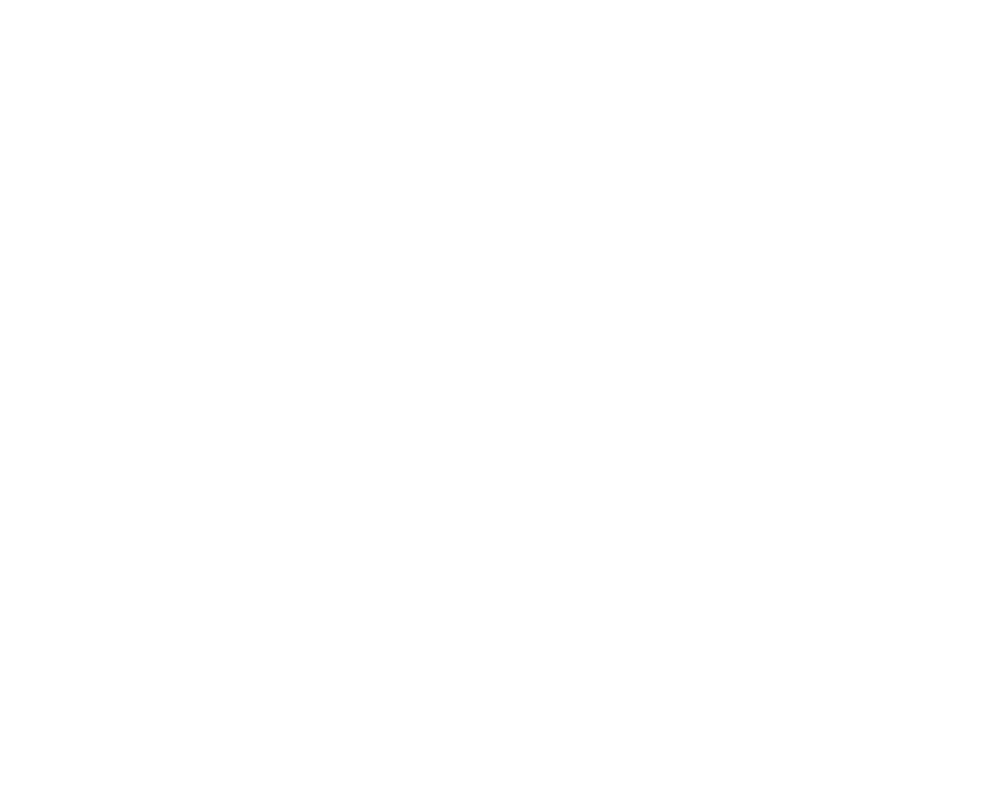
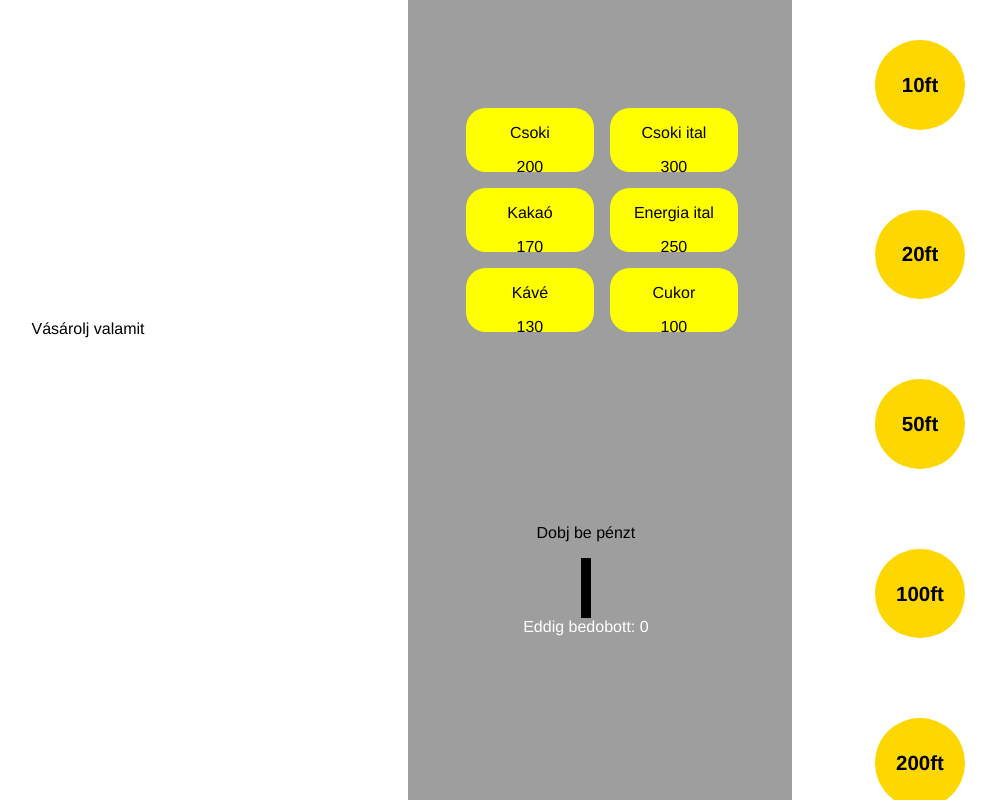
Before and after one commit to WebDevBegala/penzautomata, a plain HTML site: page index.html in a window 1280 px wide. Shown: the whole page, without its empty margins (232-1228 px from the left). Drawn offline with Linux system fonts and the light colour scheme; the site is published under a folder, as on GitHub Pages, so addresses that start at the root find nothing.

Commit message:
Update index.html

```diff
--- a/index.html
+++ b/index.html
@@ -1 +1 @@
-<!DOCTYPE html><html lang=en><head><meta charset=utf-8><meta http-equiv=X-UA-Compatible content="IE=edge"><meta name=viewport content="width=device-width,initial-scale=1"><link rel=icon href=/favicon.ico><title>penzautomata</title><link href=css/app.ba9a2e47.css rel=preload as=style><link href=js/app.aba6d5a8.js rel=preload as=script><link href=js/chunk-vendors.4aa403f4.js rel=preload as=script><link href=css/app.ba9a2e47.css rel=stylesheet></head><body style="margin: 0;"><noscript><strong>We're sorry but penzautomata doesn't work properly without JavaScript enabled. Please enable it to continue.</strong></noscript><div id=app></div><script src=/js/chunk-vendors.4aa403f4.js></script><script src=js/app.aba6d5a8.js></script></body></html>
+<!DOCTYPE html><html lang=en><head><meta charset=utf-8><meta http-equiv=X-UA-Compatible content="IE=edge"><meta name=viewport content="width=device-width,initial-scale=1"><link rel=icon href=/favicon.ico><title>penzautomata</title><link href=css/app.ba9a2e47.css rel=preload as=style><link href=js/app.aba6d5a8.js rel=preload as=script><link href=js/chunk-vendors.4aa403f4.js rel=preload as=script><link href=css/app.ba9a2e47.css rel=stylesheet></head><body style="margin: 0;"><noscript><strong>We're sorry but penzautomata doesn't work properly without JavaScript enabled. Please enable it to continue.</strong></noscript><div id=app></div><script src=js/chunk-vendors.4aa403f4.js></script><script src=js/app.aba6d5a8.js></script></body></html>
```
